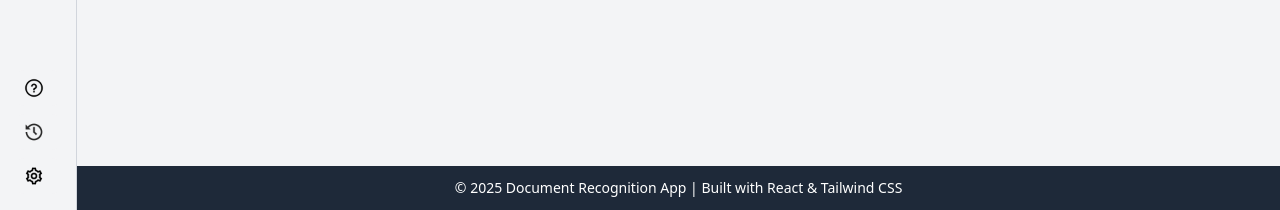
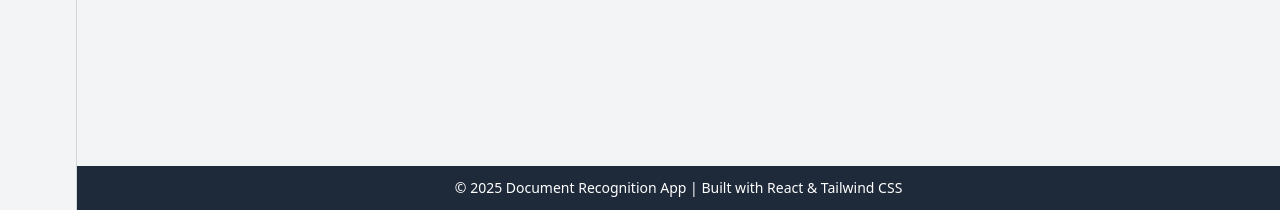
Before and after one commit to princethakarar/Document-Identification-System, a React (Vite) app: page / in a window 1280 px wide. Shown: the part 590-800 px from the top of the page. Built offline with nearby package versions, Linux system fonts and the light colour scheme.

Commit message:
all the things works perfectly

```diff
--- a/src/App.jsx
+++ b/src/App.jsx
@@ -11,25 +11,26 @@ function App() {
   const [file, setFile] = useState(null);
   const [isConfirmed, setIsConfirmed] = useState(false);
   const [showInfo, setShowInfo] = useState(true);
-  const [isHistorySelected, setIsHistorySelected] = useState(false); // NEW: Track history selection
+  const [isHistorySelected, setIsHistorySelected] = useState(false);
 
-  // Function to remove HTML tags from response text
+  // Function to strip HTML tags for storing raw text in the sidebar
   const stripHtmlTags = (html) => {
-    const doc = new DOMParser().parseFromString(html, "text/html");
-    return doc.body.textContent || "";
+    const tempDiv = document.createElement("div");
+    tempDiv.innerHTML = html;
+    return tempDiv.textContent || tempDiv.innerText || "";
   };
 
-  // Handle file upload for image processing
-  const handleImageChange = async (event) => {
+  // Handle file upload
+  const handleImageChange = (event) => {
     const uploadedFile = event.target.files[0];
     if (!uploadedFile) return;
 
     setFile(uploadedFile);
     let reader = new FileReader();
-    reader.onload = async (e) => {
+    reader.onload = (e) => {
       setImageData(e.target.result);
       setShowInfo(false);
-      setIsHistorySelected(false); // Reset history flag
+      setIsHistorySelected(false);
     };
     reader.readAsDataURL(uploadedFile);
   };
@@ -43,39 +44,45 @@ function App() {
     }
   };
 
-  // Handle response updates & store in history
+  // Handle response updates & store formatted + raw text separately
   useEffect(() => {
     if (response) {
-      setResponseText(response);
-      const cleanResponse = stripHtmlTags(response);
-      setPrevPrompts((prev) => [{ text: cleanResponse, image: imageData, fileName: file?.name }, ...prev]);
+      setResponseText(response); // Store HTML response
+      setPrevPrompts((prev) => [
+        {
+          text: stripHtmlTags(response), // Store plain text for sidebar
+          htmlText: response, // Store HTML for main display
+          image: imageData,
+          fileName: file?.name,
+        },
+        ...prev,
+      ]);
     }
   }, [response]);
 
-  // Function to reset the chat but keep the sidebar history
+  // Handle selecting a previous prompt
+  const handleSelectPrompt = (item) => {
+    setResponseText(item.htmlText); // Load formatted HTML response
+    setImageData(item.image);
+    setFile({ name: item.fileName });
+    setShowInfo(false);
+    setIsConfirmed(true);
+    setIsHistorySelected(true);
+  };
+
+  // Reset chat
   const handleNewChat = () => {
     setResponseText(null);
     setImageData(null);
     setFile(null);
     setIsConfirmed(false);
     setShowInfo(true);
-    setIsHistorySelected(false); // Reset history flag
+    setIsHistorySelected(false);
   };
 
   return (
     <div className="flex w-full">
-      <Sidebar
-        prevPrompts={prevPrompts}
-        onSelectPrompt={(item) => {
-          setResponseText(item.text);
-          setImageData(item.image);
-          setFile({ name: item.fileName });
-          setShowInfo(false);
-          setIsConfirmed(true); // Mark it as confirmed (skip submit button)
-          setIsHistorySelected(true); // NEW: Mark history selection
-        }}
-        onNewChat={handleNewChat}
-      />
+      <Sidebar prevPrompts={prevPrompts} onSelectPrompt={handleSelectPrompt} onNewChat={handleNewChat} />
 
       <div className="flex flex-col min-h-screen w-full bg-gray-100">
         <header className="w-full bg-blue-600 text-white py-4 text-center text-xl font-semibold shadow-md">
@@ -92,7 +99,6 @@ function App() {
         )}
 
         <main className="flex flex-col flex-grow items-center justify-center w-full max-w-screen-lg mx-auto px-4 py-8">
-          {/* Image Preview (Always Shows After Upload) */}
           {imageData && (
             <div className="mt-6 flex flex-col items-center">
               <img
@@ -104,21 +110,15 @@ function App() {
             </div>
           )}
 
-          {/* Upload File Button */}
           {!imageData ? (
             <label className="mt-4 flex flex-col items-center justify-center w-fit px-6 py-3 text-sm font-semibold text-white bg-gradient-to-r from-blue-500 to-blue-700 rounded-lg shadow-md cursor-pointer border-2 border-transparent transition-all duration-300 ease-in-out hover:from-blue-600 hover:to-blue-800 hover:shadow-lg focus:outline-none focus:ring-2 focus:ring-blue-400 focus:ring-offset-2">
               <span className="flex items-center space-x-2">
                 <span>Choose File</span>
               </span>
-    <input
-      type="file"
-      accept="image/*"
-      onChange={handleImageChange}
-      className="hidden"
-    />
+              <input type="file" accept="image/*" onChange={handleImageChange} className="hidden" />
             </label>
           ) : (
-  !isConfirmed && !isHistorySelected && ( // Hide submit button if history is selected
+            !isConfirmed && !isHistorySelected && (
               <button
                 onClick={handleSubmit}
                 className="mt-4 px-6 py-3 text-sm font-semibold text-white bg-green-500 rounded-lg shadow-md border-2 border-transparent transition-all duration-300 ease-in-out cursor-pointer hover:bg-green-600 hover:shadow-lg focus:outline-none focus:ring-2 focus:ring-green-400 focus:ring-offset-2"
@@ -128,12 +128,10 @@ function App() {
             )
           )}
 
-
-          {/* Response Display (Only Shows After Confirm & Submit or History Selection) */}
           {(isConfirmed || isHistorySelected) && responseText && (
             <div
               className="mt-4 p-4 bg-white border border-gray-300 rounded-lg text-gray-800 text-sm leading-relaxed shadow-md w-full max-w-lg"
-              dangerouslySetInnerHTML={{ __html: responseText }}
+              dangerouslySetInnerHTML={{ __html: responseText }} // Shows HTML formatted response
             ></div>
           )}
         </main>
--- a/src/sidebar/sidebar.jsx
+++ b/src/sidebar/sidebar.jsx
@@ -6,76 +6,32 @@ const Sidebar = ({ prevPrompts, onSelectPrompt, onNewChat }) => {
   const [extended, setExtended] = useState(false);
   const [activeChat, setActiveChat] = useState(null);
 
-  const handleSelectPrompt = (prompt) => {
-    setActiveChat(prompt.text);
-    onSelectPrompt(prompt);
-  };
-
   return (
-    <div
-      className={`h-screen flex flex-col bg-gray-100 border-r border-gray-300 p-4 transition-all duration-300 ease-in-out shadow-md
+    <div className={`h-screen flex flex-col bg-gray-100 border-r border-gray-300 p-4 transition-all duration-300 ease-in-out shadow-md
       ${extended ? "w-64" : "w-20"} overflow-hidden`}
     >
-      {/* Sidebar Toggle */}
       <div className="flex items-center justify-between">
-        <img
-          onClick={() => setExtended((prev) => !prev)}
-          className="w-8 h-8 cursor-pointer flex-shrink-0"
-          src={assets.menu_icon}
-          alt="menu"
-        />
+        <img onClick={() => setExtended((prev) => !prev)} className="w-8 h-8 cursor-pointer flex-shrink-0" src={assets.menu_icon} alt="menu" />
       </div>
 
-      {/* New Chat Button */}
-      <div
-        className="flex items-center gap-2 mt-6 p-3 bg-blue-500 text-white rounded-lg cursor-pointer hover:bg-blue-600 transition"
-        onClick={onNewChat}
-      >
+      <div className="flex items-center gap-2 mt-6 p-3 bg-blue-500 text-white rounded-lg cursor-pointer hover:bg-blue-600 transition" onClick={onNewChat}>
         <Plus className="w-6 h-6 text-white" />
-        <span
-          className={`text-sm font-semibold transition-opacity ${
-            extended ? "opacity-100" : "opacity-0 hidden"
-          }`}
-        >
-          New Chat
-        </span>
+        <span className={`text-sm font-semibold transition-opacity ${extended ? "opacity-100" : "opacity-0 hidden"}`}>New Chat</span>
       </div>
 
-      {/* Recent Prompts */}
       {extended && prevPrompts.length > 0 && (
         <div className="mt-6">
           <p className="text-gray-500 text-xs uppercase mb-2">Recent</p>
           <div className="space-y-2">
             {prevPrompts.map((item, index) => (
-              <div
-                key={index}
-                className={`flex items-center gap-2 p-2 rounded-lg cursor-pointer transition
-                ${activeChat === item.text ? "bg-gray-300 font-bold" : "bg-gray-100 hover:bg-gray-200"}`}
-                onClick={() => handleSelectPrompt(item)}
-              >
+              <div key={index} className="flex items-center gap-2 p-2 rounded-lg cursor-pointer transition bg-gray-100 hover:bg-gray-200" onClick={() => onSelectPrompt(item)}>
                 <img src={assets.message_icon} alt="message" className="w-5 h-5 flex-shrink-0" />
-                <p className="text-sm truncate w-40">{item.text.slice(0, 20)}...</p>
+                <p className="text-sm truncate w-40">{item.text.slice(0, 30)}...</p>
               </div>
             ))}
           </div>
         </div>
       )}
-
-      {/* Bottom Menu */}
-      <div className="mt-auto space-y-2">
-        <div className="flex items-center gap-2 p-2 bg-gray-100 rounded-lg cursor-pointer hover:bg-gray-200 transition">
-          <img src={assets.question_icon} alt="help" className="w-5 h-5 flex-shrink-0" />
-          {extended && <p className="text-sm">Help</p>}
-        </div>
-        <div className="flex items-center gap-2 p-2 bg-gray-100 rounded-lg cursor-pointer hover:bg-gray-200 transition">
-          <img src={assets.history_icon} alt="activity" className="w-5 h-5 flex-shrink-0" />
-          {extended && <p className="text-sm">Activity</p>}
-        </div>
-        <div className="flex items-center gap-2 p-2 bg-gray-100 rounded-lg cursor-pointer hover:bg-gray-200 transition">
-          <img src={assets.setting_icon} alt="settings" className="w-5 h-5 flex-shrink-0" />
-          {extended && <p className="text-sm">Settings</p>}
-        </div>
-      </div>
     </div>
   );
 };
```
Lines whose indentation alone changed are shown as unchanged.
